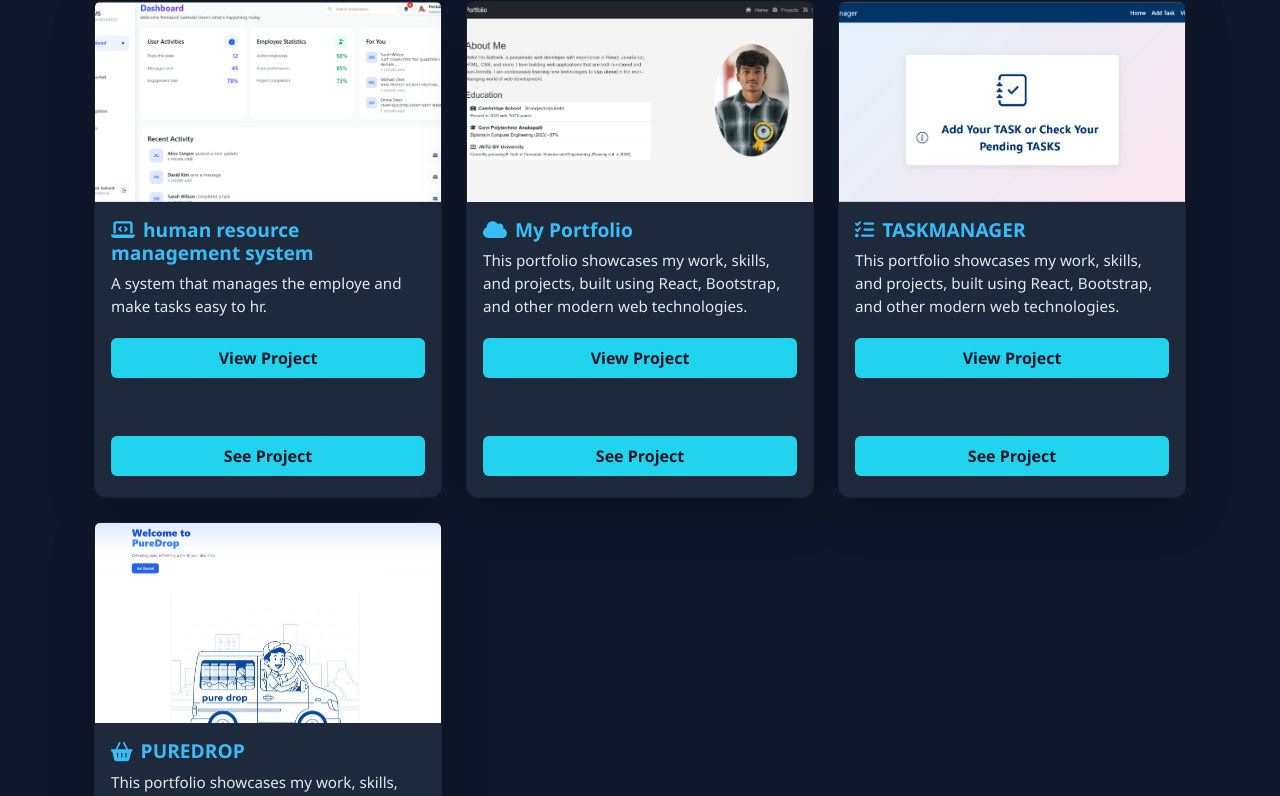
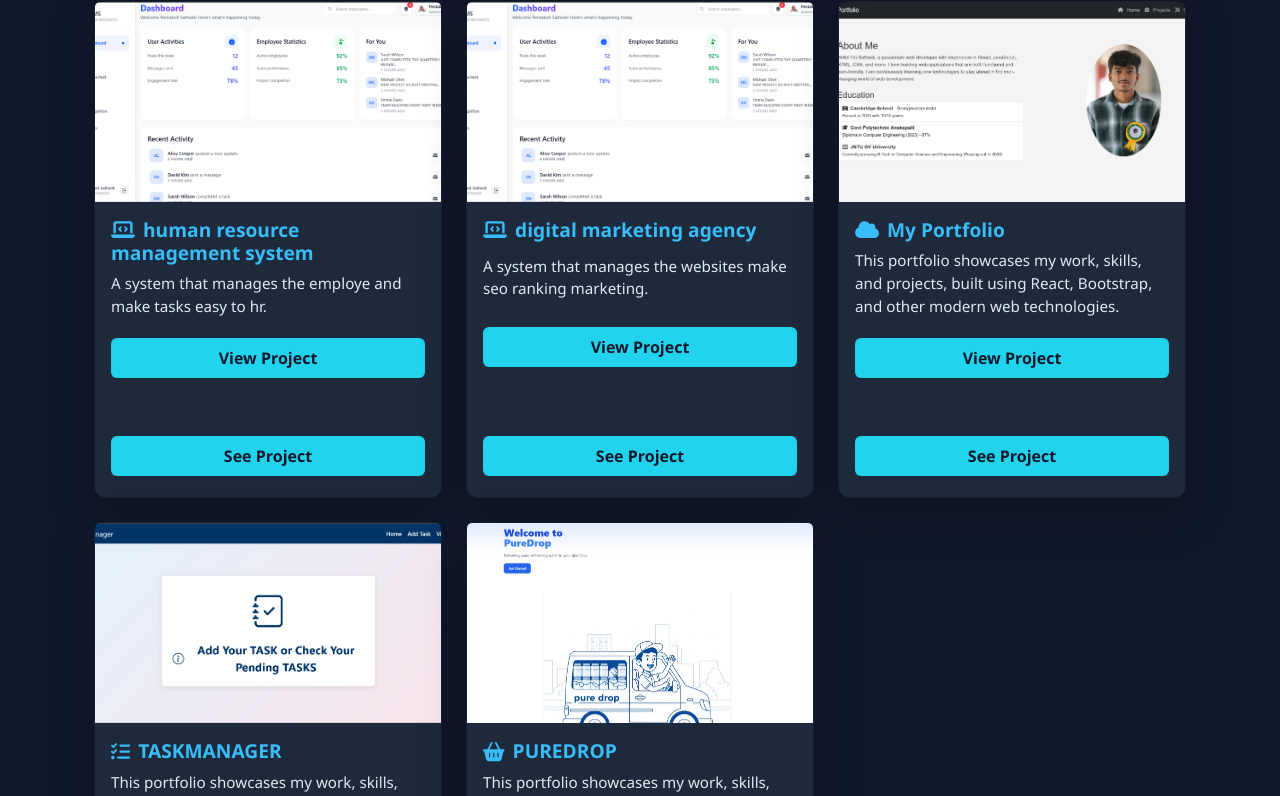
Before and after one commit to Sathwik-45/my_portfolio, a React (Vite) app: page / in a window 1280 px wide. Shown: the part 1444-2240 px from the top of the page. Built offline with nearby package versions, Linux system fonts and the light colour scheme.

Commit message:
new project added

```diff
--- a/src/components/project.jsx
+++ b/src/components/project.jsx
@@ -34,7 +34,7 @@ function Projects() {
       icon: faLaptopCode,
       image: taxbidsImg,
       githubLink: "https://github.com/sathwik-45/taxbids",
-      projectlink:"https://taxbids-admin-frontend.vercel.app/"
+      projectlink: "https://taxbids-admin-frontend.vercel.app/"
     },
     {
       title: "human resource management system",
@@ -42,7 +42,15 @@ function Projects() {
       icon: faLaptopCode,
       image: hrmsImg,
       githubLink: "https://github.com/sathwik-45/hrms",
-      projectlink:"https://hrms-rust.vercel.app/"
+      projectlink: "https://hrms-rust.vercel.app/"
+    },
+    {
+      title: "digital marketing agency",
+      description: "A system that manages the websites make seo ranking marketing.",
+      icon: faLaptopCode,
+      image: hrmsImg,
+      githubLink: "https://github.com/sathwik-45/dma",
+      projectlink: "https://dma-bay.vercel.app/"
     },
     {
       title: "My Portfolio",
@@ -51,21 +59,21 @@ function Projects() {
       image: portfolioImg,
       githubLink: "https://github.com/sathwik-45/my_portfolio",
     },
-     {
+    {
       title: "TASKMANAGER",
       description: "This portfolio showcases my work, skills, and projects, built using React, Bootstrap, and other modern web technologies.",
       icon: faTasks,
       image: TaskImg,
       githubLink: "https://github.com/sathwik-45/taskmanagar",
-      projectlink:"https://taskmanager-orpin-kappa.vercel.app/"
+      projectlink: "https://taskmanager-orpin-kappa.vercel.app/"
     },
-     {
+    {
       title: "PUREDROP",
       description: "This portfolio showcases my work, skills, and projects, built using React, Bootstrap, and other modern web technologies.",
       icon: faBasketShopping,
       image: puredropimg,
       githubLink: "https://github.com/sathwik-45/puredrop",
-      projectlink:"https://puredrop-delivery.vercel.app/"
+      projectlink: "https://puredrop-delivery.vercel.app/"
     }
   ];
 
@@ -93,7 +101,7 @@ function Projects() {
                 <Button variant="primary" href={project.githubLink} target="_blank">
                   View Project
                 </Button><br /><br />
-                 <Button variant="primary" href={project.projectlink} target="_blank">
+                <Button variant="primary" href={project.projectlink} target="_blank">
                   See Project
                 </Button>
               </Card.Body>
```
Also changed, not shown: src/assets/images/dma.png.
